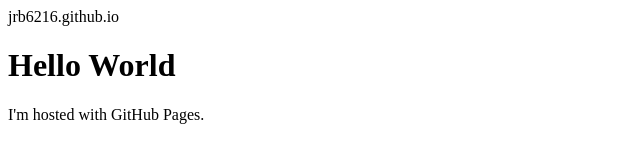
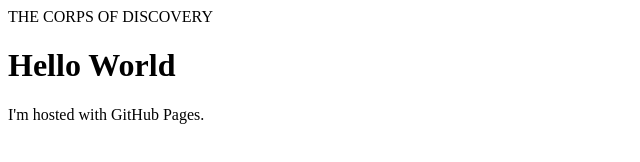
Before and after one commit to jrb6216/jrb6216.github.io, a plain HTML site: page index.html in a window 1280 px wide. Shown: the whole page, without its empty margins (0-640 px from the left). Drawn offline with Linux system fonts and the light colour scheme.

Commit message:
Update index.html

```diff
--- a/index.html
+++ b/index.html
@@ -1,7 +1,7 @@
 <!DOCTYPE html>
 <html>
     <head>
-        </title>jrb6216.github.io</title>
+        </title>THE CORPS OF DISCOVERY</title>
     </head>
     <body>
         <h1>Hello World</h1>
```
